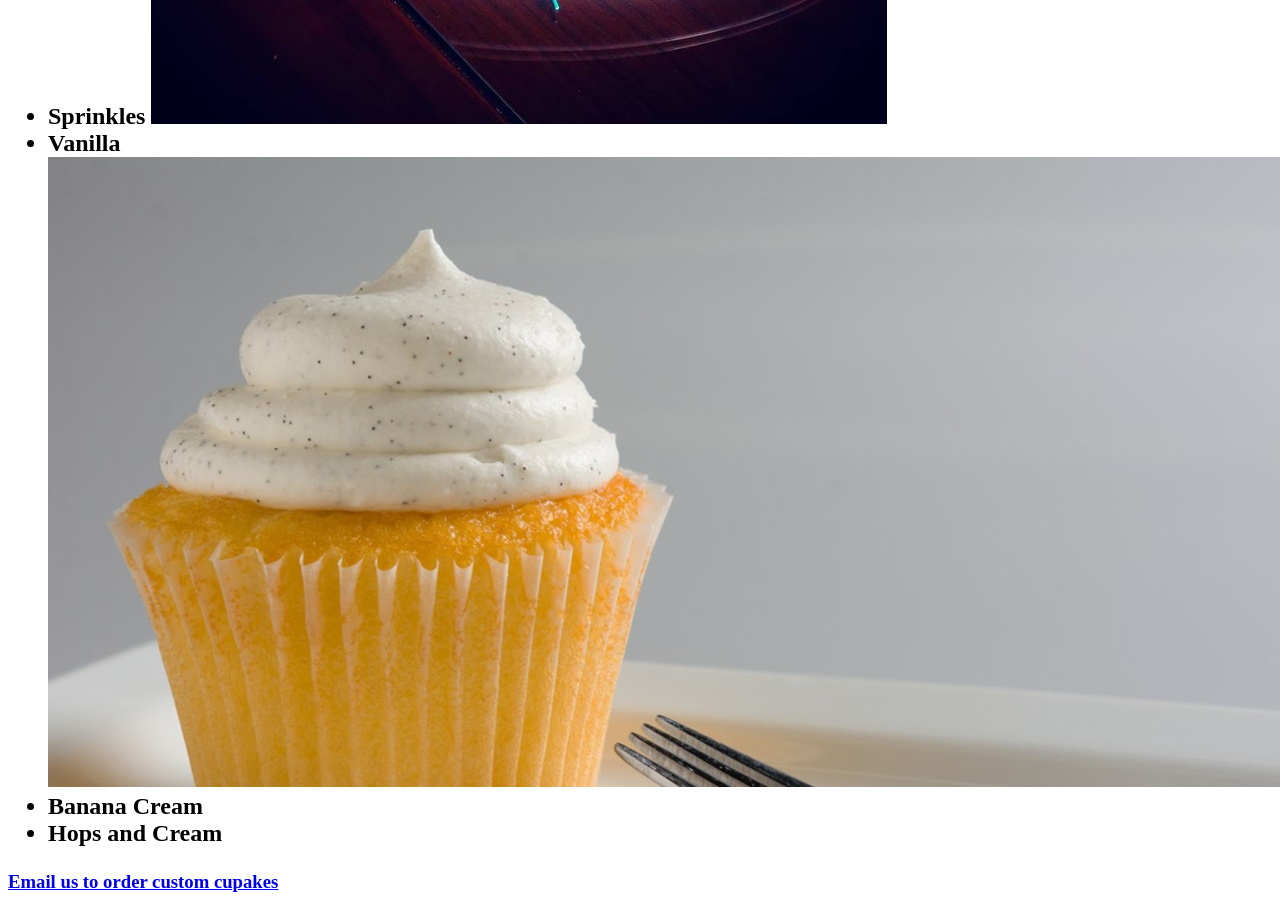
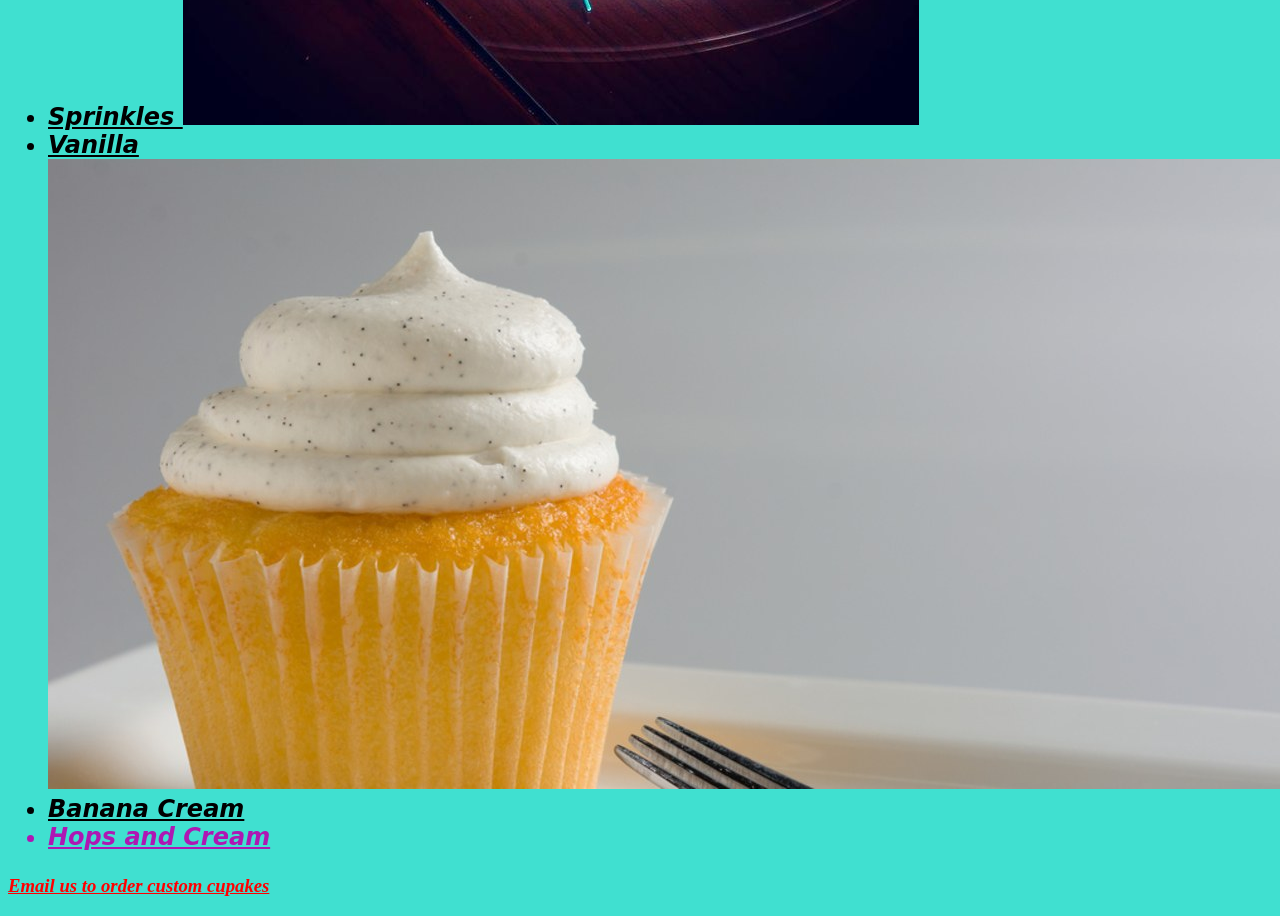
Before and after one commit to devinmounts/Cupcake-Shop, a plain HTML site: page index.html in a window 1280 px wide. Shown: the part 860-1776 px from the top of the page. Drawn offline with Linux system fonts and the light colour scheme.

Commit message:
add css styling for best and flashy

```diff
--- a/css/styles.css
+++ b/css/styles.css
@@ -0,0 +1,31 @@
+body{
+  background-color: turquoise;
+}
+
+h1.flashy{
+  font-family:serif;
+  color:coral;
+}
+
+
+.flashy{
+  color: red;
+  font-style: italic;
+}
+
+li{
+font-weight: bolder;
+font-style: oblique;
+font-family: cursive;
+text-decoration: underline;
+
+}
+
+.best{
+font-weight: bolder;
+font-style: oblique;
+font-family: cursive;
+text-decoration: underline;
+color: #AE17B3;
+
+}
--- a/index.html
+++ b/index.html
@@ -22,9 +22,9 @@
         <img src="img/vanilla.jpg">
       </li>
       <li>Banana Cream</li>
-      <li>Hops and Cream</li>
+      <li class="best">Hops and Cream</li>
     </ul>
-    <h3><a href="mailto:reneesarley@gmail.com">Email us to order custom cupakes</a></h3>
+    <h3><a class="flashy" href="mailto:reneesarley@gmail.com">Email us to order custom cupakes</a></h3>
 
 
   </body>
```
